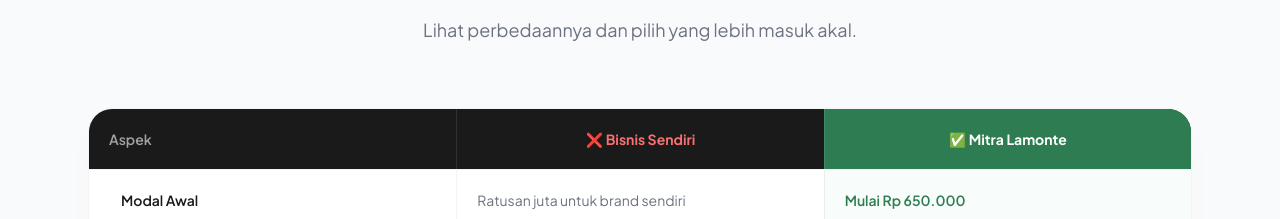
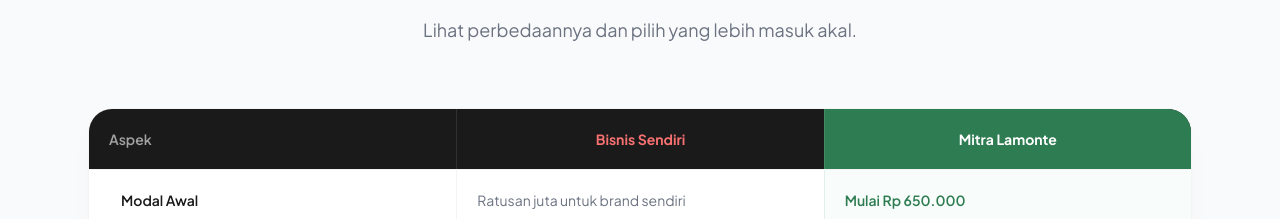
Before and after one commit to dhikaygpr/lplamonte, a React (Vite) app: page / in a window 1280 px wide. Shown: the part 3580-3799 px from the top of the page. Built offline with nearby package versions, Linux system fonts and the light colour scheme.

Commit message:
Update CompareSection.jsx

```diff
--- a/src/components/CompareSection.jsx
+++ b/src/components/CompareSection.jsx
@@ -99,10 +99,10 @@ export default function CompareSection() {
           <div className="grid grid-cols-3 bg-lamonte-dark text-white">
             <div className="p-5 text-sm font-semibold text-white/60">Aspek</div>
             <div className="p-5 text-center border-l border-white/10">
-              <div className="text-sm font-bold text-red-400">❌ Bisnis Sendiri</div>
+              <div className="text-sm font-bold text-red-400">Bisnis Sendiri</div>
             </div>
             <div className="p-5 text-center border-l border-white/10 bg-lamonte-green">
-              <div className="text-sm font-bold">✅ Mitra Lamonte</div>
+              <div className="text-sm font-bold">Mitra Lamonte</div>
             </div>
           </div>
 
```
